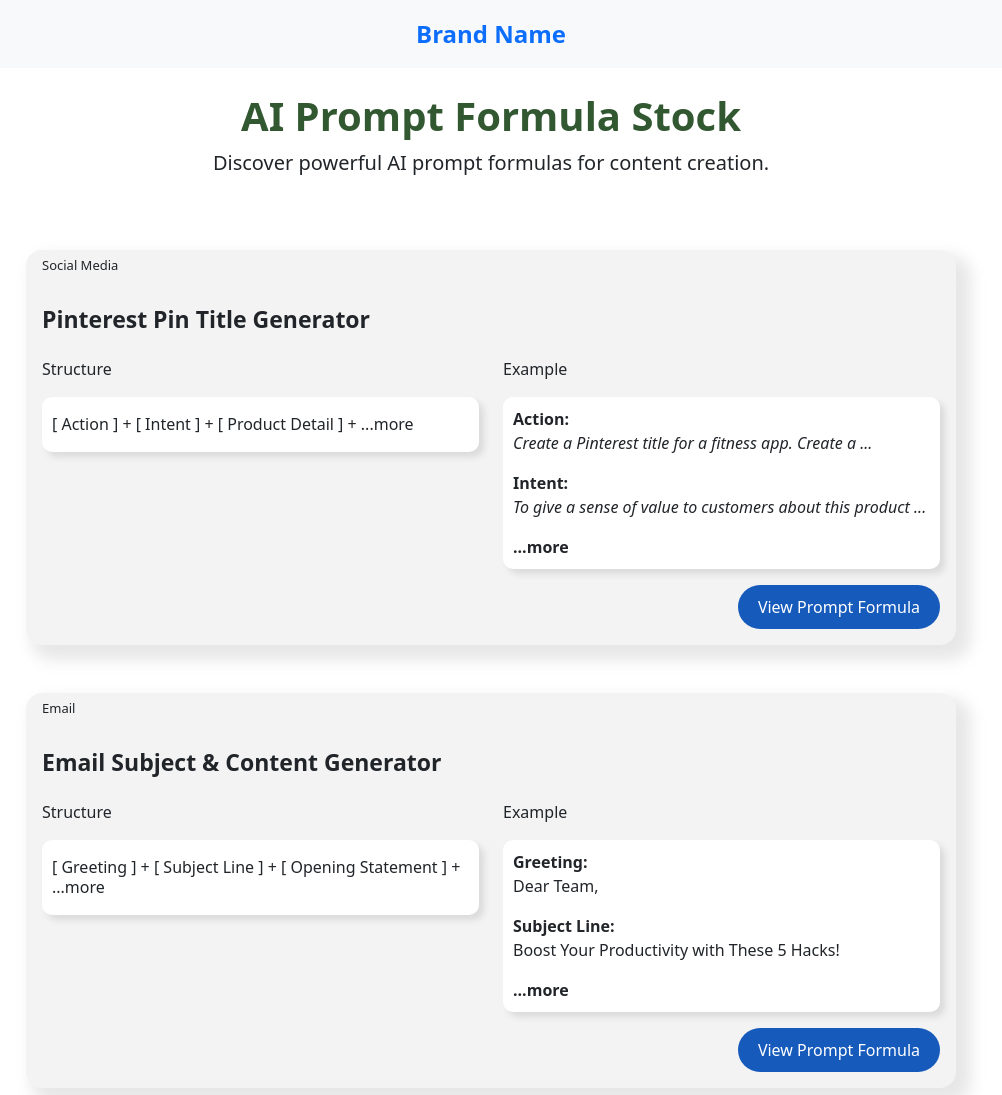
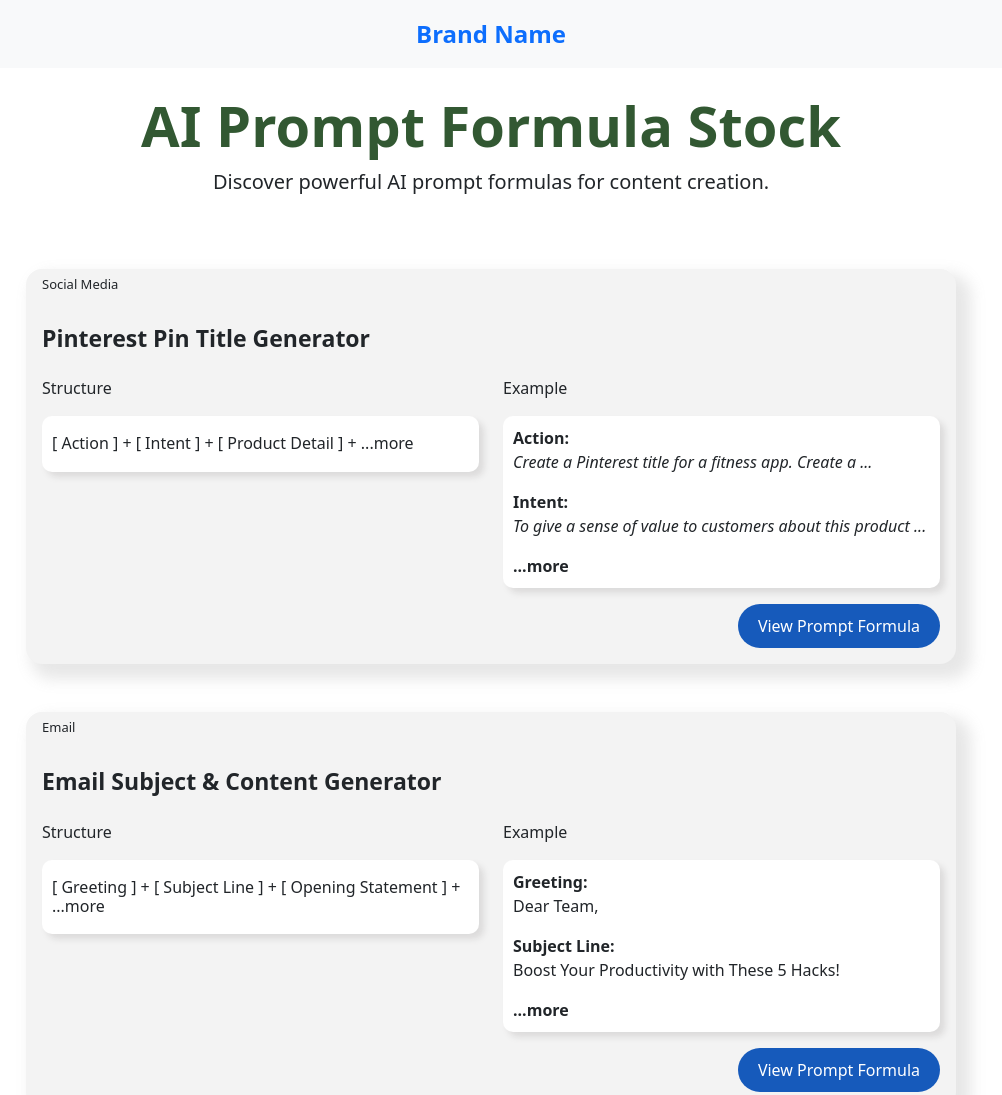
Before and after one commit to vineetkum25softwork/AI-Prompt-Formula, a plain HTML site: page index.html in a window 1280 px wide. Shown: the top 1095 px of the page, without its empty margins (149-1151 px from the left). Drawn offline with Linux system fonts and the light colour scheme.

Commit message:
Update index.css

```diff
--- a/styles/index.css
+++ b/styles/index.css
@@ -9,8 +9,6 @@ body {
 }
 
 .brand-intro-head{
-    font-size: 40px;
-    font-weight: bolder;
     color: #325832;
 }
 
```
